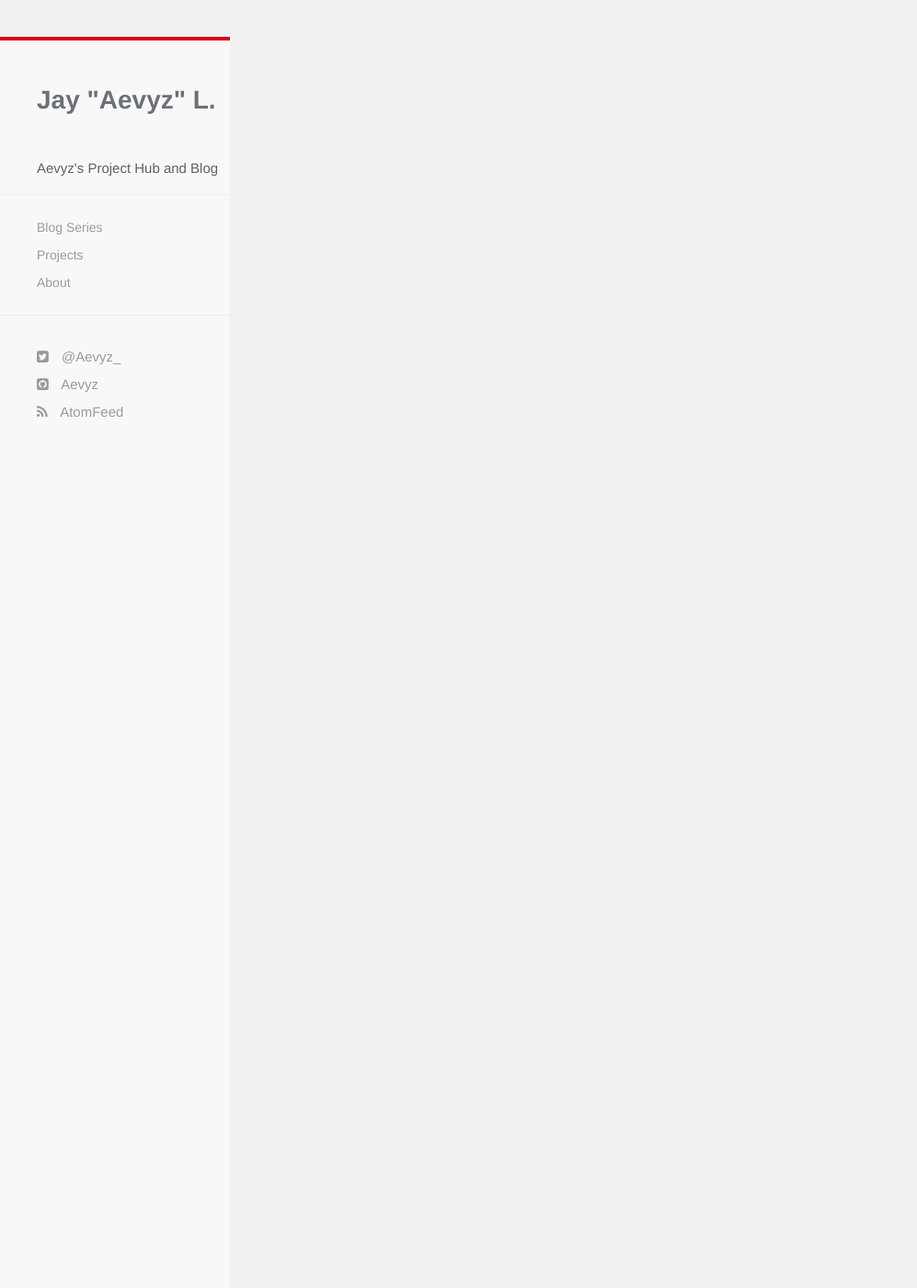
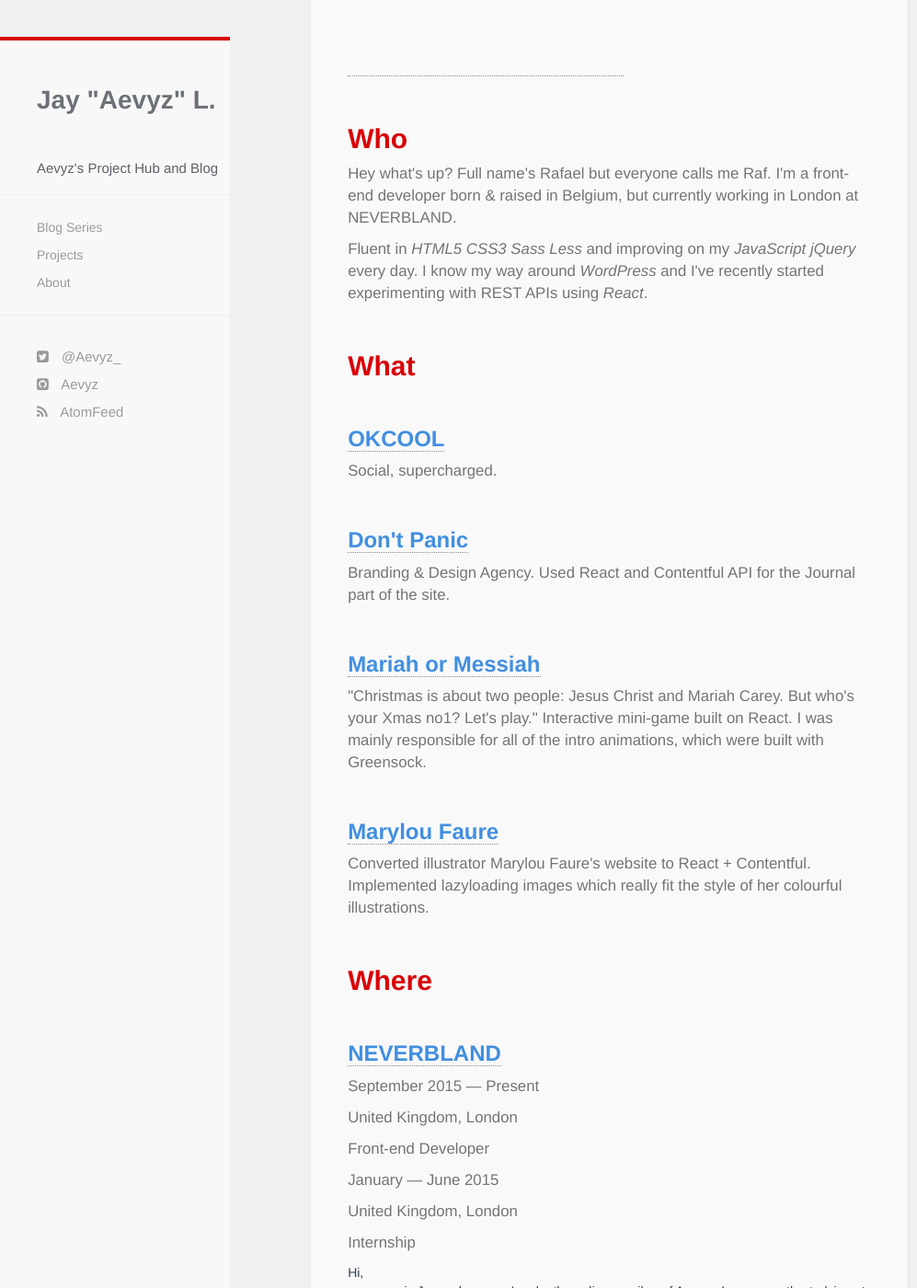
Before and after one commit to jguardado39/jguardado39.github.io, a Jekyll site: the page built from about.html, in a window 1280 px wide and 1400 px high, scrolled down 1143 px. Shown: the whole window at 92% size, without its empty margins (0-997 px from the left). Built offline with Jekyll 4.4.1, drawn with Linux system fonts in a browser that asks for light colours; some of the changed text lies outside the part shown.

Commit message:
upd 041717

```diff
--- a/about.html
+++ b/about.html
@@ -19,10 +19,103 @@
         </div>
         <div class="row">
           <div class="col-md-12 letter">
-          <h2 class="content__tag">Who</h2>
-          <div class="content__inner">
-            <p>Hey what's up? Full name's Rafael but everyone calls me Raf. I'm a front-end developer born &amp; raised in Belgium, but currently working in London at NEVERBLAND.</p>
-            <p></p>
+          </head>
+<body>
+<section class="main-container">
+<div class="blocks">
+<div class="block block--left">
+<div class="block__inner">
+<div class="block-content">
+<h1 class="block__title">
+<span>Hey, I'm Raf,</span>
+</h1>
+<h1 class="block__title">
+<span>a Belgian <em>front-end developer</em> working in <em>London</em> at NEVERBLAND</span>
+</h1>
+<div class="block__cta">
+<a href="/cdn-cgi/l/email-protection#751d1c350714131410191110071a19100f5b1710">
+<span>Get in touch</span>
+</a>
+</div>
+<div class="block__social">
+<a class="block__social__link" target="_blank" href="http://twitter.com/rafaelderolez">
+<svg><use xlink:href="/images/svg-defs.svg#twitter"/></svg>
+</a>
+<a class="block__social__link" target="_blank" href="http://github.com/rafaelderolez">
+<svg><use xlink:href="/images/svg-defs.svg#github"/></svg>
+</a>
+<a class="block__social__link" target="_blank" href="http://codepen.io/rafaelderolez">
+<svg><use xlink:href="/images/svg-defs.svg#codepen-codepen-logo"/></svg>
+</a>
+<a class="block__social__link" target="_blank" href="https://linkedin.com/in/rafaelderolez">
+<svg><use xlink:href="/images/svg-defs.svg#linkedin"/></svg>
+</a>
+</div>
+</div>
+</div>
+<div class="block__bgi"></div>
+</div>
+<div class="block block--right">
+<div class="block__inner">
+<div class="content content--about">
+<div class="content__tag-wrapper">
+<h2 class="content__tag">Who</h2>
+</div>
+<div class="content__inner">
+<p>Hey what's up? Full name's Rafael but everyone calls me Raf. I'm a front-end developer born &amp; raised in Belgium, but currently working in London at NEVERBLAND.</p>
+<p></p>
+<p>Fluent in <em>HTML5</em> <em> CSS3</em> <em> Sass</em> <em> Less</em> and improving on my <em>JavaScript</em> <em>jQuery</em> every day. I know my way around <em>WordPress</em> and I've recently started experimenting with REST APIs using <em>React</em>.</p>
+<p></p>
+</div>
+</div>
+<div class="content content--projects">
+<div class="content__tag-wrapper">
+<h2 class="content__tag">What</h2>
+</div>
+<div class="content__inner">
+<div class="project">
+<h3 class="project__title"><a href="http://okcool.io" target="_blank" rel="noopener noreferrer">OKCOOL</a></h3>
+<p class="project__description">Social, supercharged.
+</p>
+</div>
+<div class="project">
+<h3 class="project__title"><a href="http://dontpanicpartners.com" target="_blank" rel="noopener noreferrer">Don't Panic</a></h3>
+<p class="project__description">Branding &amp; Design Agency. Used React and Contentful API for the Journal part of the site.
+</p>
+</div>
+<div class="project">
+<h3 class="project__title"><a href="http://mariahormessiah.com" target="_blank" rel="noopener noreferrer">Mariah or Messiah</a></h3>
+<p class="project__description">"Christmas is about two people: Jesus Christ and Mariah Carey. But who's your Xmas no1? Let's play." Interactive mini-game built on React. I was mainly responsible for all of the intro animations, which were built with Greensock.
+</p>
+</div>
+<div class="project">
+<h3 class="project__title"><a href="http://maryloufaure.com/" target="_blank" rel="noopener noreferrer">Marylou Faure</a></h3>
+<p class="project__description">Converted illustrator Marylou Faure's website to React + Contentful. Implemented lazyloading images which really fit the style of her colourful illustrations.
+</p>
+</div>
+</div>
+</div>
+<div class="content content--exp">
+<div class="content__tag-wrapper">
+<h2 class="content__tag">Where</h2>
+</div>
+<div class="content__inner">
+<div class="experience">
+<h3 class="experience__agency"><a href="http://neverbland.com">NEVERBLAND</a></h3>
+<p class="experience__time">September 2015 — Present</p>
+<p class="experience__location">United Kingdom, London</p>
+<p class="experience__role">Front-end Developer</p>
+<p class="experience__time">January — June 2015</p>
+<p class="experience__location">United Kingdom, London</p>
+<p class="experience__role">Internship</p>
+</div>
+</div>
+</div>
+</div>
+</div>
+</div>
+</section>
+
               Hi,
               <br>
               my name is Jason, however I go by the online moniker of Aevyz . I am currently studying at the Technical University of Munich Computer Sciences. I am primarily a Java programmer, but have been looking to branch out in recent times.
```
